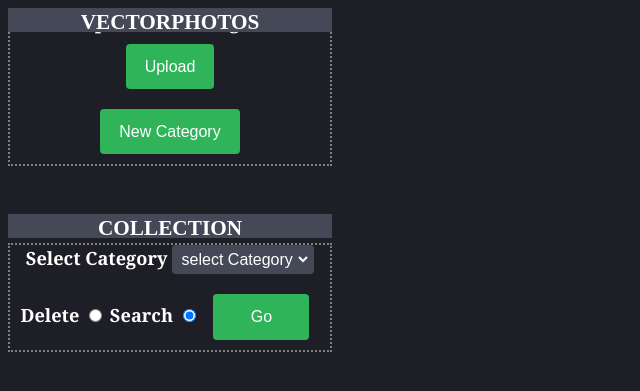
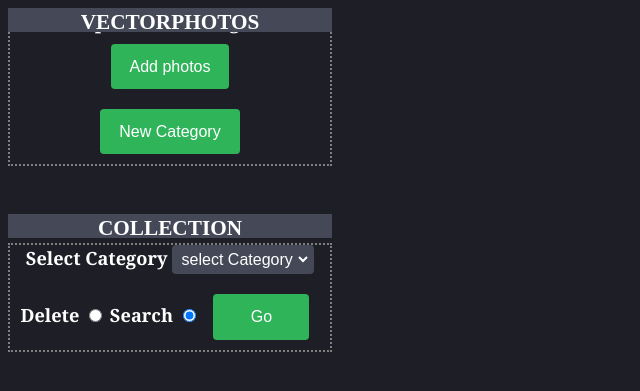
Before and after one commit to RahulKushwaha762/vectorphotos, a Django app: page / in a window 1280 px wide. Shown: the top 391 px of the page, without its empty margins (0-640 px from the left). Run offline with Django 3.2, Linux system fonts and the light colour scheme; data comes from the database, SQL or seed files in the repository; data that the repository does not hold is empty.

Commit message:
upload to add photos

```diff
--- a/college/templates/homepage.html
+++ b/college/templates/homepage.html
@@ -110,7 +110,7 @@ body {
     {{ object.topic }}
     {{ object.image.url }}
     <form action="/upload/">
-        <button class="button " type="submit">Upload</button>
+        <button class="button " type="submit">Add photos</button>
     </form>
     <form action="newcategory/">
     <button class="button " type="submit">New Category</button>
```
